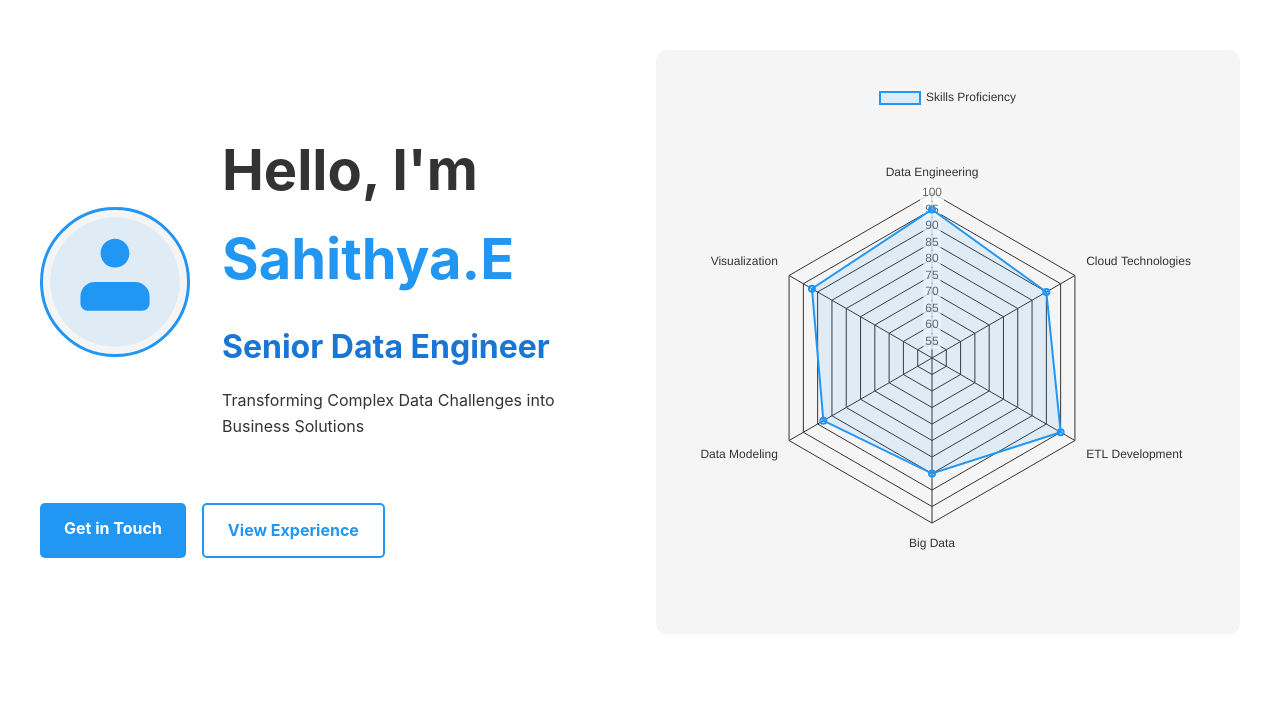
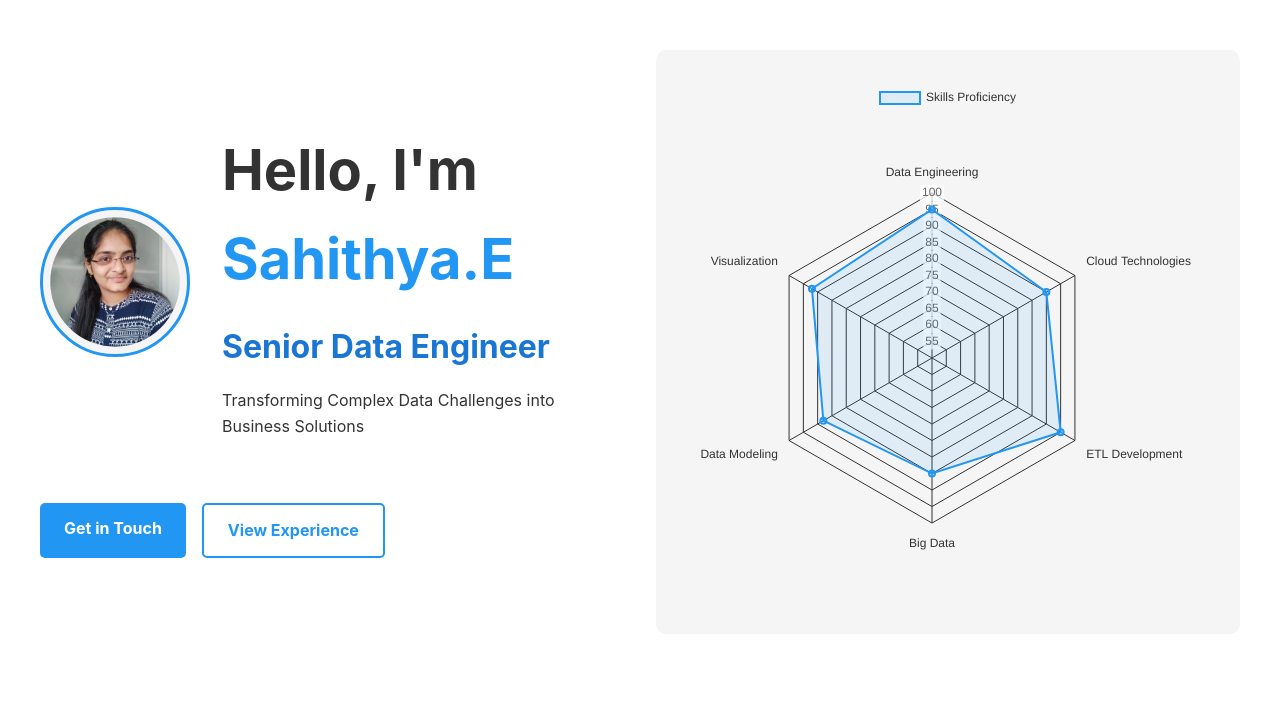
Before and after one commit to sahithya8588/Portfolio, a plain HTML site: page index.html in a window 1280 px wide. Shown: the part 78-800 px from the top of the page. Drawn offline with nearby package versions, Linux system fonts and the light colour scheme.

Commit message:
Update index.html

```diff
--- a/index.html
+++ b/index.html
@@ -35,9 +35,11 @@
       <div class="hero-content">
         <div class="profile-header">
           <div class="profile-image">
-            <svg class="profile-placeholder" viewBox="0 0 100 100">
+            <svg class="profile-placeholder" viewBox="0 0 100 100" xmlns="http://www.w3.org/2000/svg">
+              <!-- Background Circle -->
               <circle cx="50" cy="50" r="45" fill="var(--primary-color)" opacity="0.1"/>
-              <path d="M50 20C44.4772 20 40 24.4772 40 30C40 35.5228 44.4772 40 50 40C55.5228 40 60 35.5228 60 30C60 24.4772 55.5228 20 50 20ZM36 50C30.4772 50 26 54.4772 26 60V65C26 67.7614 28.2386 70 31 70H69C71.7614 70 74 67.7614 74 65V60C74 54.4772 69.5228 50 64 50H36Z" fill="var(--primary-color)"/>
+              <!-- Embedded Image -->
+              <image href="MPIC.jpg" x="5" y="5" width="90" height="90" clip-path="circle(50% at 50% 50%)"/>
             </svg>
             <div class="upload-overlay">
               <i class="fas fa-camera"></i>
```
